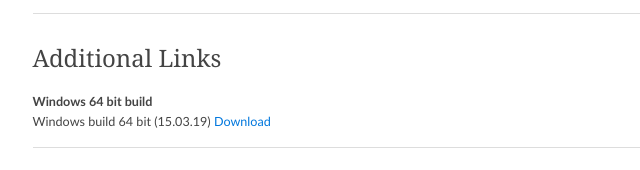
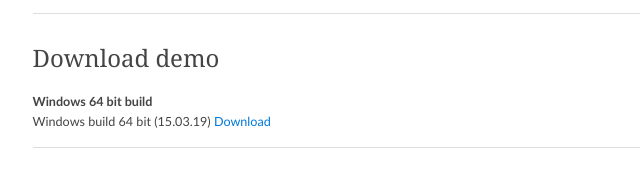
Before and after one commit to xinoHITO/xinoHITO.github.io, a plain HTML site: page product/index.html in a window 1280 px wide. Shown: the part 2929-3099 px from the top of the page, 350-990 px from the left. Drawn offline with Linux system fonts and the light colour scheme.

Commit message:
fixed title in download links

```diff
--- a/product/index.html
+++ b/product/index.html
@@ -204,10 +204,8 @@
             </div>
           </section>
 
-
-
           <section class="block">
-            <h2 id="links">Additional Links</h2>
+            <h2 id="download">Download demo</h2>
 
             <dl>
               <dt>Windows 64 bit build</dt>
```
